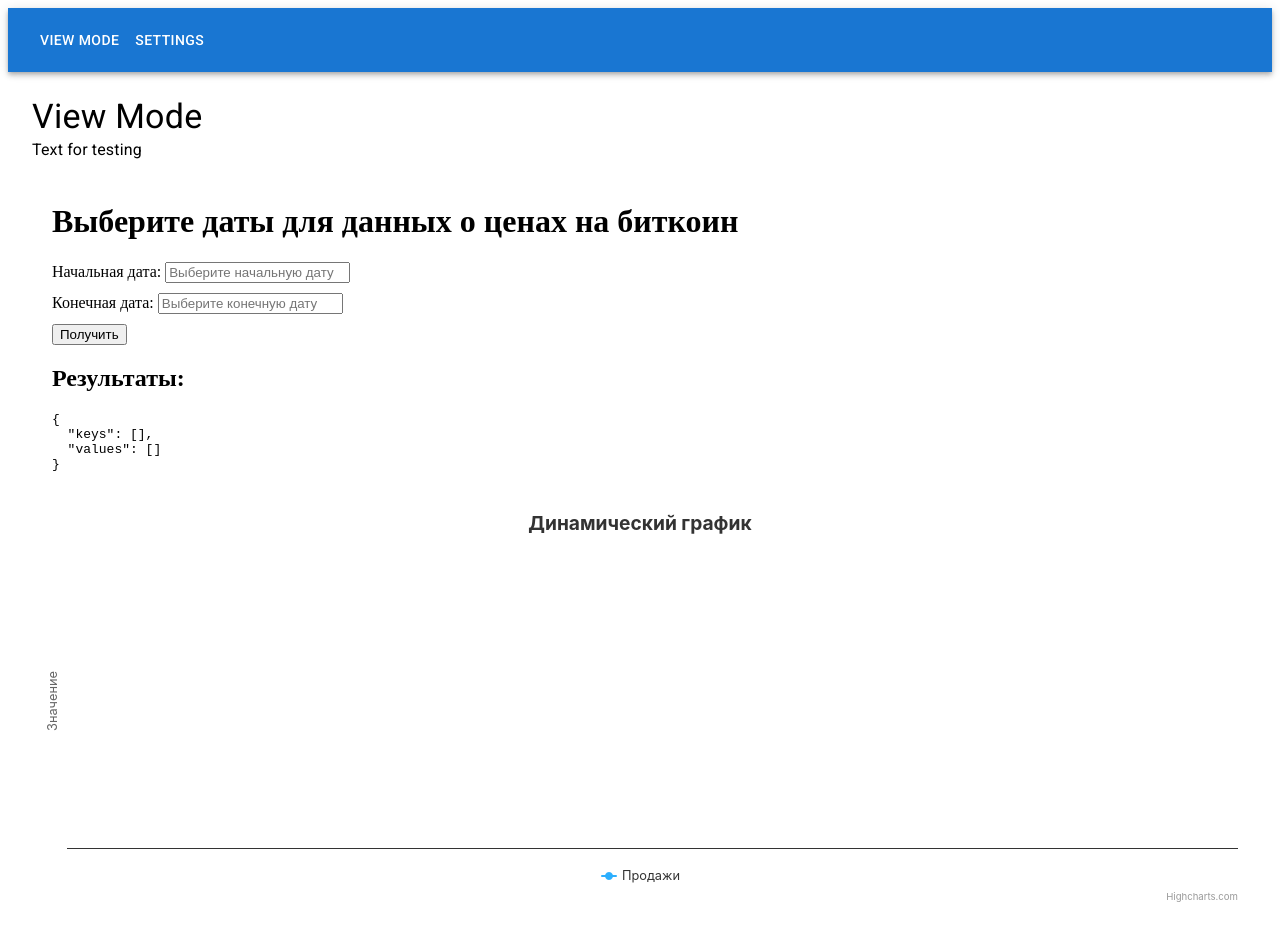
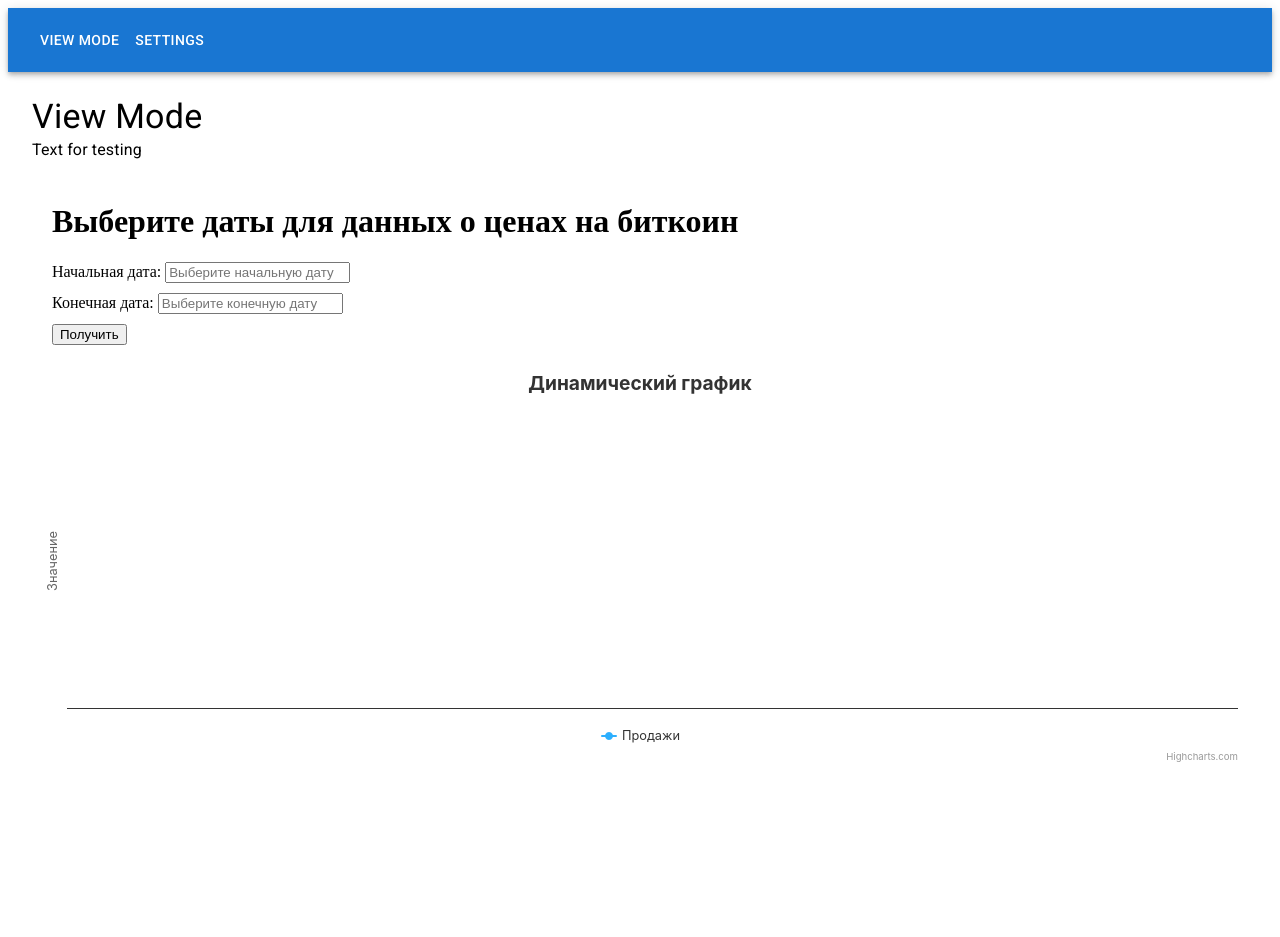
Before and after one commit to Serhii-Dobrovolskyi/high_charts, a React (Vite) app: page / in a window 1280 px wide. After the commit the page ends 800 px from the top, so only its background shows below. Built offline with nearby package versions, Linux system fonts and the light colour scheme.

Commit message:
logic of api is working

```diff
--- a/src/components/HighchartsComponent.tsx
+++ b/src/components/HighchartsComponent.tsx
@@ -23,44 +23,25 @@ const HighchartsComponent: React.FC = () => {
     const fetchTest = async () => {
       try {
         const response = await fetch(
-          `https://api.coindesk.com/v1/bpi/historical/close.json?start=${start}&end=${end}`,
-          {
-            cache: "no-cache",
-            headers: { "cache-control": "no-cache" },
-          }
+          `https://archive-api.open-meteo.com/v1/archive?latitude=52.52&longitude=13.41&start_date=${start}&end_date=${end}&daily=temperature_2m_max`
         );
         const json = await response.json();
+        console.log(json)
         setData({
-          keys: Object.keys(json.bpi),
-          values: Object.values(json.bpi),
+          keys: json.daily.time,
+          values: json.daily.temperature_2m_max,
         });
-        console.log(json);
+        console.log(data)
       } catch (err) {
         console.log(err);
       }
     };
     fetchTest();
   };
+  useEffect(() => {
+    console.log("Data updated:", data);
+  }, [data]);
 
-  // useEffect(() => {
-  //   const fetchTest = async () => {
-  //     try {
-  //       const response = await fetch(
-  //         "https://api.coindesk.com/v1/bpi/historical/close.json?start=2024-10-12&end=2024-10-19"
-  //       );
-  //       const json = await response.json();
-  //       setData({
-  //         keys: Object.keys(json.bpi),
-  //         values: Object.values(json.bpi),
-  //       });
-  //     } catch (err) {
-  //       console.log(err);
-  //     }
-  //   };
-  //   fetchTest();
-  // }, []);
-
-  // const [data, setData] = useState({ keys: [], values: [] });
   const seriesOption: SeriesOptionsType = {
     name: "Продажи",
     data: data.values,
@@ -85,9 +66,6 @@ const HighchartsComponent: React.FC = () => {
   };
 
   return (
-    // <div>
-    //   <HighchartsReact highcharts={Highcharts} options={options} />
-    // </div>
     <>
       <div style={{ padding: "20px" }}>
         <h1>Выберите даты для данных о ценах на биткоин</h1>
@@ -111,12 +89,6 @@ const HighchartsComponent: React.FC = () => {
         </div>
         <button onClick={handleFetchData}>Получить</button>
         {error && <p style={{ color: "red" }}>{error}</p>}
-        {data && (
-          <div>
-            <h2>Результаты:</h2>
-            <pre>{JSON.stringify(data, null, 2)}</pre>
-          </div>
-        )}
       </div>
       <div>
         <HighchartsReact highcharts={Highcharts} options={options} />
```
